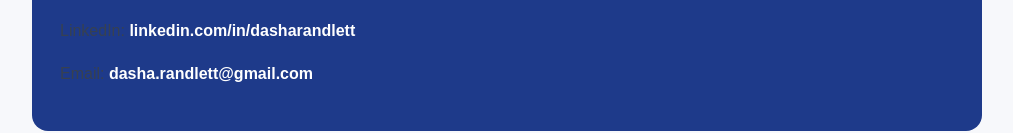
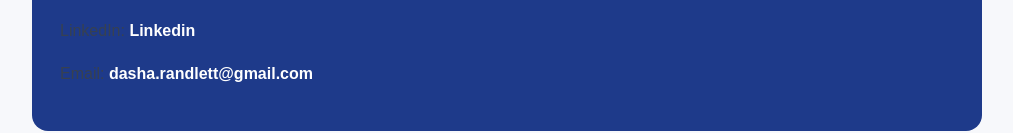
Before and after one commit to drandlett/dasha-randlett-portfolio, a plain HTML site: page index.html in a window 1280 px wide. Shown: the part 1667-1800 px from the top of the page, without its empty margins (133-1146 px from the left). Drawn offline with Linux system fonts and the light colour scheme.

Commit message:
Update index.html

```diff
--- a/index.html
+++ b/index.html
@@ -220,7 +220,7 @@
       <p>
         LinkedIn:
         <a href="https://www.linkedin.com/in/dasharandlett/" target="_blank">
-          linkedin.com/in/dasharandlett
+          Linkedin
         </a>
       </p>
 
```
